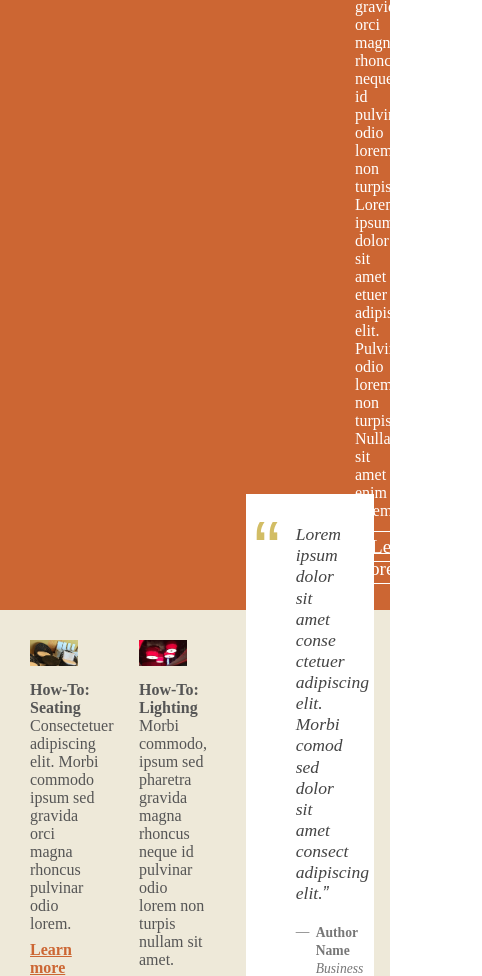
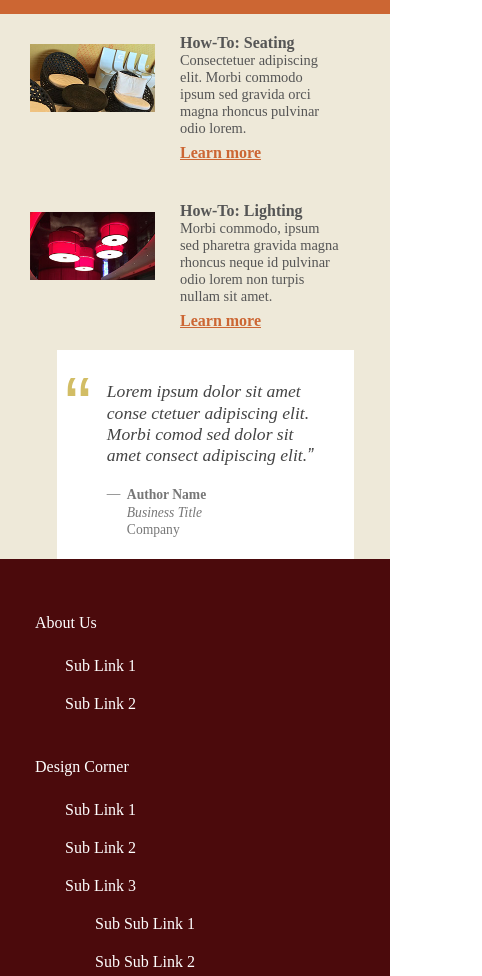
Before and after one commit to leo897810/myWebsite, a plain HTML site: page index.html in a window 390 px wide. Shown: the part 1024-2000 px from the top of the page, 482 px wide, since content can reach past the window. Drawn offline with Linux system fonts and the light colour scheme.

Commit message:
small screen

```diff
--- a/CSS/screen.css
+++ b/CSS/screen.css
@@ -139,3 +139,55 @@ footer a:hover {color: #000;}
     section.how-to blockquote p.quote{ font-size: 1.1em; line-height: 1.2em;}
     section.how-to blockquote p.credit{ font-size: .85em;}
 }
+@media screen and (max-width: 625px){
+    h1{font-size: 1em;}
+    h3{margin-bottom: 0px;}
+    a.btn{font-size: 0.9em;}
+
+    /*header*/
+    header{height: 160px; background-image: url("../images/banner_625.jpg"); background-position: left top;}
+    header a.logo{ width: 100%; height: 66px; left: 0px; top: 0px; background-color: rgba(0,0,0,.65); background-size: 112px 46px;background-position: 20px center;}
+    header div.hero{ width: 300px; top: 85px; left: 130px;}
+    header div.hero h1{ margin-bottom: 10px;}
+
+    /*section main*/
+    section.main aside { width: 100%; float: none; text-align: left;}
+
+    section.main aside div.content{ margin: 8px 20px 8px 0; padding: 5px 0 10px 85px; background-size: 50px 50px; background-position: 20px 5px;}
+
+    /*section atmosphere*/
+    section.atmosphere article { padding: 160px 20px 0px 0px; background-size: 300px auto; min-height: initial;}
+
+
+    /*section how-to*/
+    section.how-to aside{  width: 100%; float: none; margin: 0; position: relative;  }
+
+    section.how-to aside div.content{ padding: 20px 20px 20px 150px;}
+    section.how-to aside div.content p{ font-size: .9em}
+
+    section.how-to aside div.content img{
+        display: inline-block;
+        width: 125px;
+        position: absolute;
+        top:30px; left: 0px;
+    }
+
+    section.how-to blockquote{ margin: 0 20px 0px 40px; width: 90%; padding: 1px 0 20px 0; position: relative;}
+    section.how-to blockquote p.credit{ margin-bottom: 0;}
+
+    /*nav*/
+    nav{position: static; width: auto; padding: 20px 15px; background-color: #4b0a0c;}
+    nav ul{ padding-left: 0;}
+
+    nav ul, nav ul ul, nav ul ul ul{display: block; position: static;}
+    nav >ul {padding: 0;}
+    nav >ul >li{float: none; margin-top: 25px;}
+    nav ul li:hover{background: none;}
+
+    nav ul li a:hover { background-color: rgba(255,255,255,.2);}
+
+    nav ul ul {background: none;}
+    nav ul ul li a{ margin-left: 30px;}
+    nav ul ul ul li a{ margin-left: 60px;}
+    nav a[aria-haspopup="true"]::after{display: none;}
+}
--- a/index.html
+++ b/index.html
@@ -14,7 +14,6 @@
 				<div class="hero">
 					<h1>Add interest with natural textures</h1>
 					<a class="btn" title="Get advice from top designers" href="#">Get advice from top designers</a>
-					<p>fdsafd</p>
 				</div>
 			</header>
 
```
